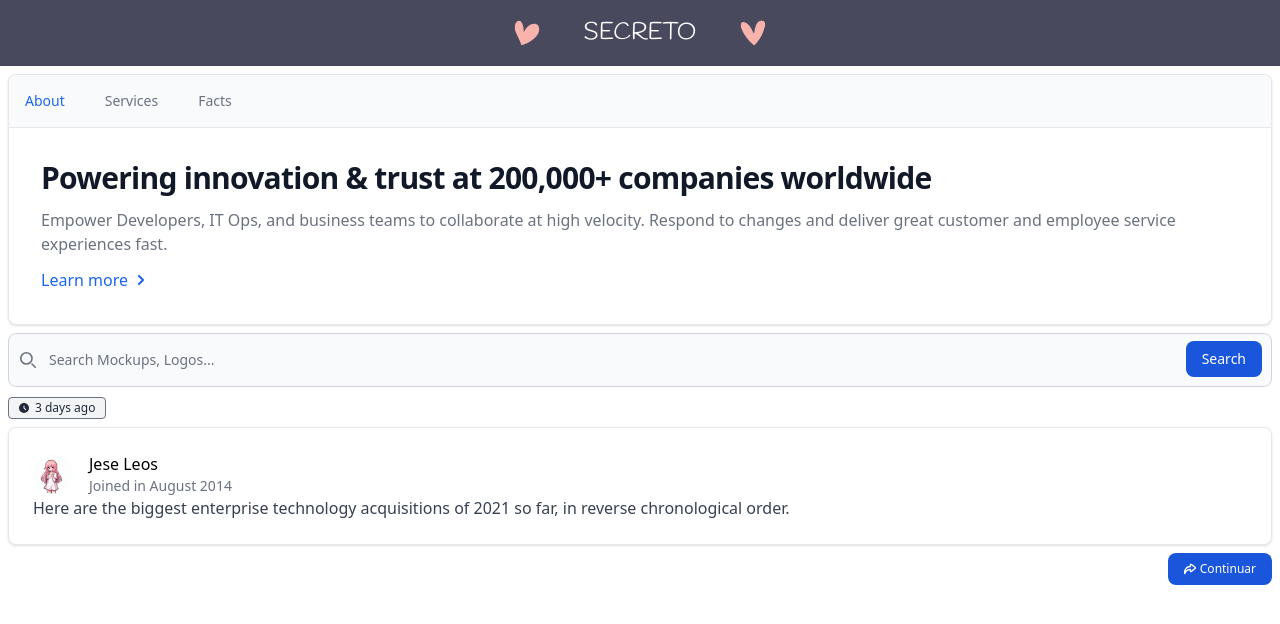
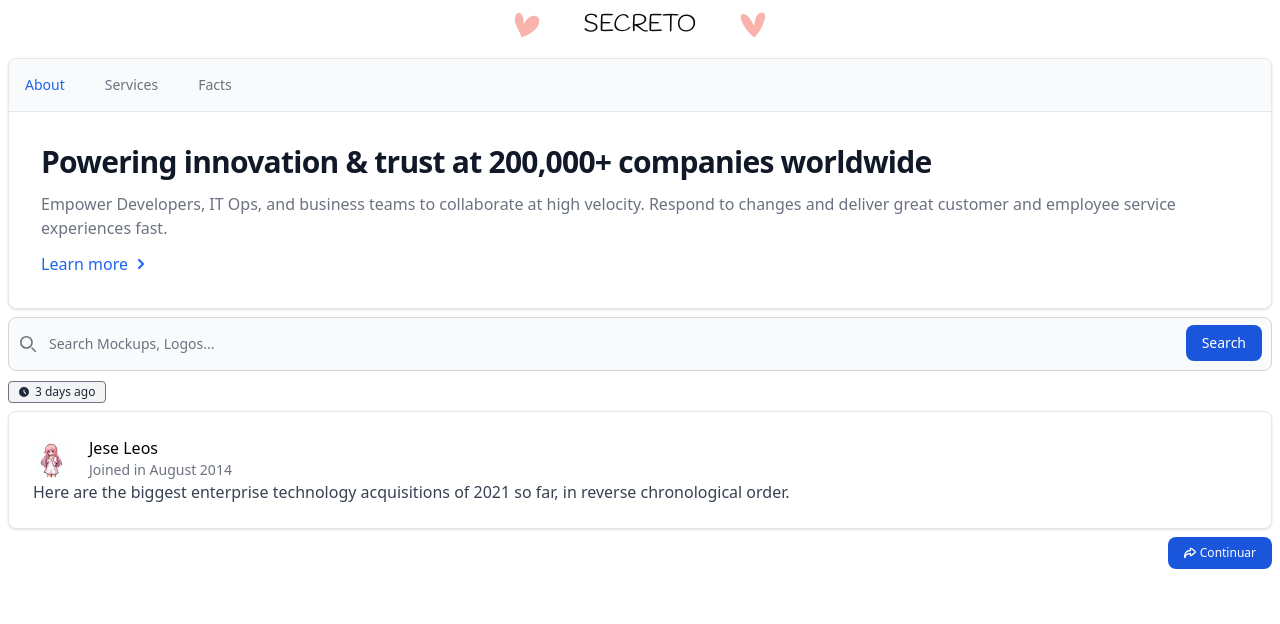
Before and after one commit to vumg-z/secret-flowbite, a website: page index.html in a window 1280 px wide. Drawn offline with Linux system fonts and the light colour scheme.

Commit message:
test header

```diff
--- a/index.html
+++ b/index.html
@@ -51,7 +51,8 @@
   </script>
   <style>
     .custom-bg {
-      background-color: #48495D;
+      background-color: #ffffff;
+      border: #171616;
     }
 
     .pulsating-svg {
@@ -66,12 +67,13 @@
 
     .header {
       font-family: 'Handlee', sans-serif;
+      color: rgb(12, 12, 12);
     }
   </style>
 </head>
 
 <body>
-  <nav class="custom-bg text-white p-2">
+  <nav class="custom-bg text-white">
     <div class="flex justify-center items-center">
       <!-- Canvas for the first SVG -->
       <canvas id="canvas1" class="pulsating-svg" resize></canvas>
```
